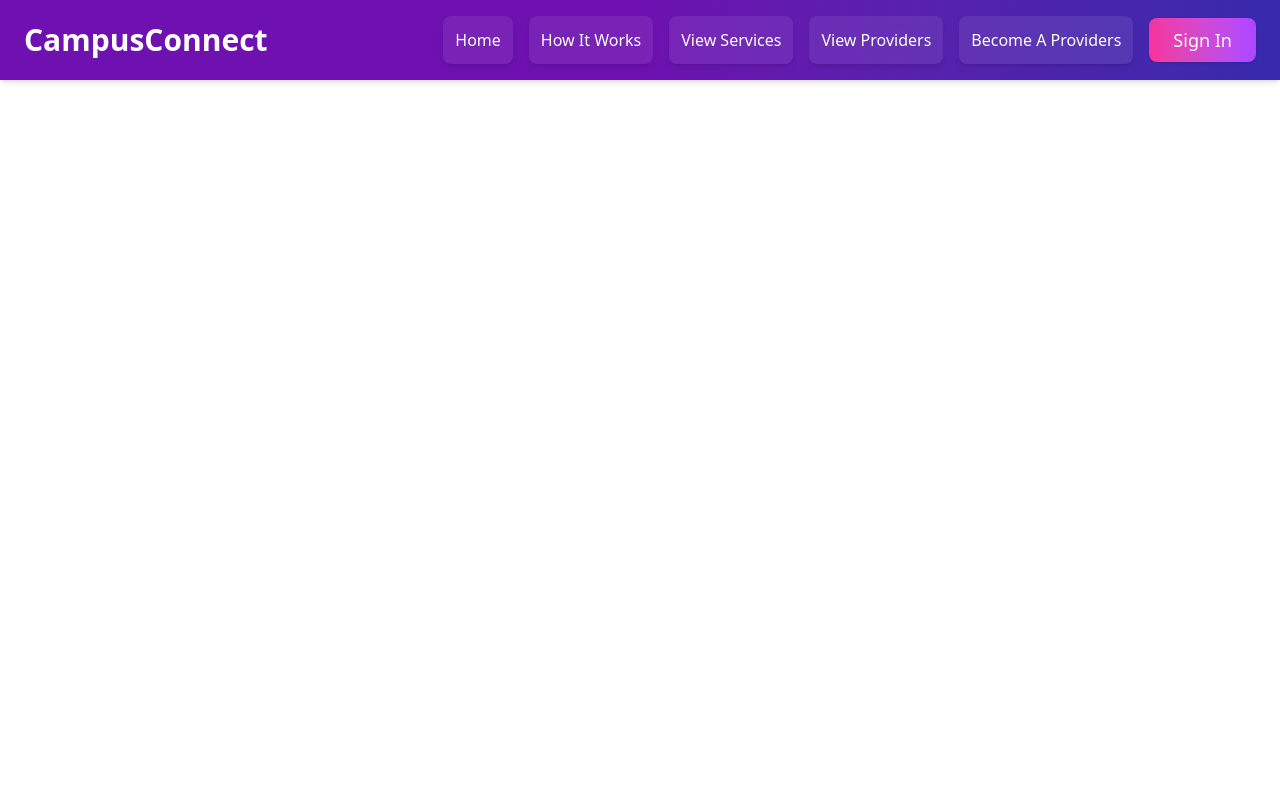
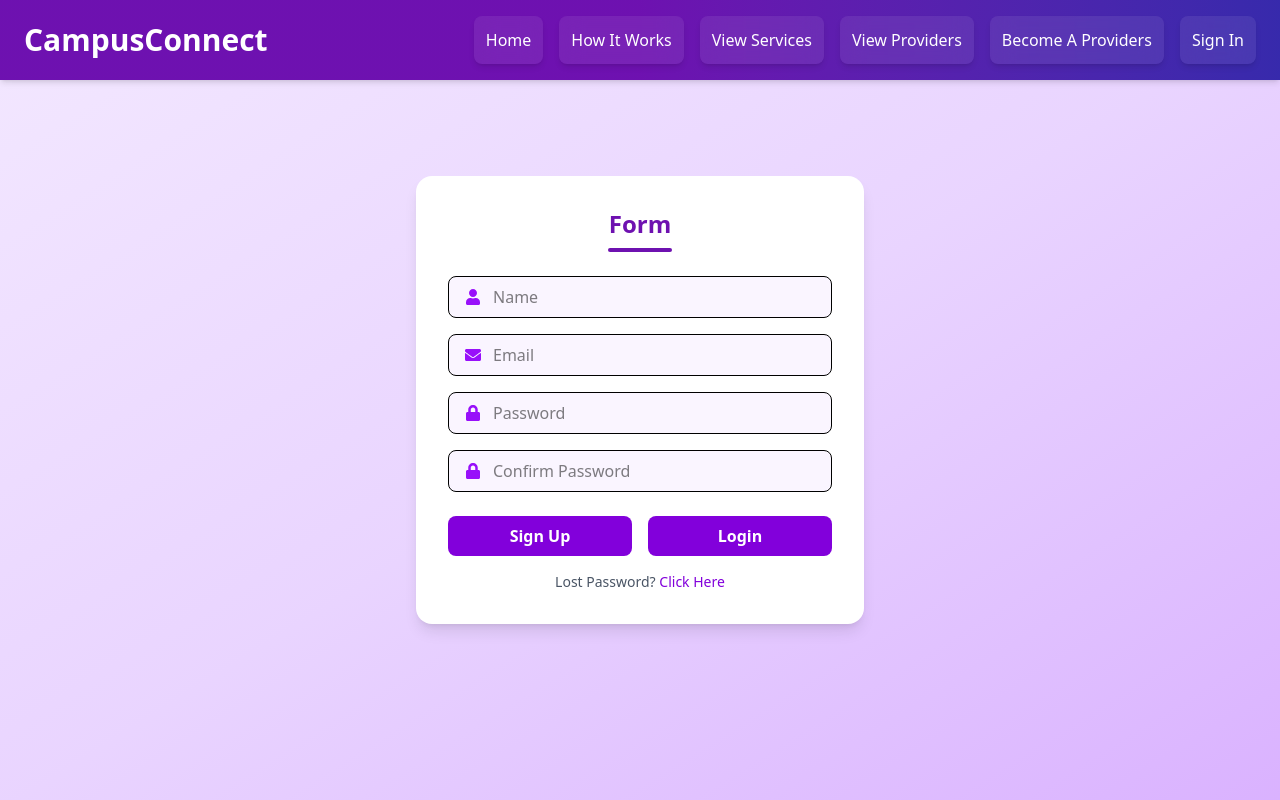
Before and after one commit to Chinomso-Augustine/Chino-Work, a React (Vite) app in the folder Projects/campusconnect/: page /LoginSignUp in a window 1280 px wide. Built offline with nearby package versions, Linux system fonts and the light colour scheme.

Commit message:
making good progress

```diff
--- a/Projects/campusconnect/package.json
+++ b/Projects/campusconnect/package.json
@@ -15,6 +15,7 @@
     "lucide-react": "^0.525.0",
     "react": "^19.1.0",
     "react-dom": "^19.1.0",
+    "react-icons": "^5.5.0",
     "react-router-dom": "^7.6.3",
     "react-select": "^5.10.2",
     "tailwindcss": "^4.1.11"
--- a/Projects/campusconnect/src/App.tsx
+++ b/Projects/campusconnect/src/App.tsx
@@ -5,7 +5,8 @@ import HowItWorks from "./components/How It works/Works.jsx"
 import Services from "./components/Services/Services.jsx"
 import ProvidersData from "./components/Providers/ProviderData.js"
 import ProvidersForm from "./components/Providers/ProvidersForm.jsx"
-import ProvidersPage from "./components/Providers/ProvidersPage.tsx";
+import ProvidersProfile from "./components/Providers/ProvidersProfile.js";
+import LoginSignUp from "./components/Login/LoginSignUp.jsx";
 
 
 
@@ -19,7 +20,8 @@ function App() {
         <Route path="/Services" element={<Services />}/>
         <Route path="/Providers" element={<ProvidersData />}/>
         <Route path="/ProvidersForm" element={<ProvidersForm />}/>
-        <Route path='/Provider/:id' element={<ProvidersPage />} /> {/**adding :id extracts id from provider's profile */}
+        <Route path='/Provider/:id' element={<ProvidersProfile />} /> {/**adding :id extracts id from provider's profile */}
+        <Route path='/LoginSignUp' element={<LoginSignUp />} />
       </Routes>
     </Router>
   )
--- a/Projects/campusconnect/src/components/Home/home.jsx
+++ b/Projects/campusconnect/src/components/Home/home.jsx
@@ -1,5 +1,5 @@
 import { Star, User, Clock } from "lucide-react";
-
+import { Link } from "react-router-dom"
 
 function Home() {
 
@@ -29,11 +29,17 @@ function Home() {
                     Quality services at student-friendly prices. </p>
 
                 <div className="flex flex-col md:flex-row justify-center items-center gap-4">
+
+                    <Link to="/Services">
                         <button className="bg-gradient-to-r from bg-purple-500 via-pink-400px to-pink-500 text-center px-6 py-3 m-5 rounded-2xl text-lg font-semibold shadow-lg hover:scale-105 transition-transform">
                             Browse Services </button>
+                    </Link>
+
+                    <Link to="/Providers">
                     <button className="border text-center px-6 py-3 m-3 rounded-2xl text-lg font-semibold shadow-lg transition-transform hover:scale-105 hover:bg-purple-200 hover:text-purple-600">
                         View All Providers
                     </button>
+                    </Link>
                 </div>
             </section>
 
@@ -86,17 +92,22 @@ function Home() {
                 <p className="text-gray-300 text-lg font-semibold flex text-center justify-center m-4 ">Join our community of students helping students. Find the services you need or offer your skills to others.</p>
 
                 <div className="flex flex-col md:flex-row justify-center gap-6 flex-wrap font-bold mt-9 mb-7">
+
+                    <Link to="/Services">
                         <button className="bg-white text-purple-800 text-lg rounded-lg p-4  cursor-pointer">
                             Find Services
+                        </button>
+                    </Link>
 
-                    </button>
+                    <Link to="/Providers">
                         <button className="border text-white text-lg rounded-lg p-4 hover:bg-white hover:text-purple-800 cursor-pointer">
                             Browse Providers
                         </button>
+                    </Link>
 
                 </div>
-            </footer>
-        </div>
+            </footer >
+        </div >
     )
 }
 export default Home;
--- /dev/null
+++ b/Projects/campusconnect/src/components/Login/LoginSignUp.css
@@ -0,0 +1,97 @@
+.container{
+    display: flex;
+    flex-direction: column;
+    margin: auto;
+    width: 600px;
+    margin-top: 200px;
+    background: rgb(247, 207, 207);
+    padding-bottom: 30px;
+    border-radius: 20px;
+}
+
+.header{
+    display: flex;
+    flex-direction: column;
+    align-items: center;
+    gap: 9px;
+    width: 100%;
+    margin-top: 30px;
+}
+
+.text{
+    color: blue;
+    font-size: 30px;
+    font-weight: 800;
+}
+.underline{
+    width: 60px;
+    height: 7px;
+    background-color: red;
+    border-radius: 10px;
+}
+.inputs{
+    margin-top: 60px;
+    display: flex;
+    flex-direction: column;
+    gap:20px;
+}
+
+.input{
+    display:flex;
+    align-items: center;
+    margin: auto;
+    width: 400px;
+    height: 70px;
+    background-color: antiquewhite;
+    border-radius: 10px;
+}
+
+.icon{
+    margin: 0px 30px;
+    color: blue;
+}
+.input input{
+    height: 50px;
+    width: 400px;
+    background:transparent;
+    border:none;
+    outline: none;
+    font-size: 20px;
+}
+.submit-container, button{
+   display: flex;
+   flex-direction: row;
+   margin-left: 70px;
+   border: none;
+
+}
+.submit{
+    display: flex;
+    flex-direction:row;
+    gap: 10px;
+    width: 120px;
+    height: 50px;
+    justify-content: center;
+    align-items: center;
+    margin-top: 20px;
+    color: white;
+    font-size: 24px;
+    background: blue;
+    border-radius: 15px;
+    cursor: pointer;
+
+}
+.forgot-password{
+    padding-left:150px;
+    margin-top: 30px;
+    color: purple;
+    font-size: 20px;
+}
+.forgot-password span{
+    color: red;
+    cursor: pointer;
+}
+.gray{
+    background-color: gray;
+    color: rgb(59, 3, 59);
+}
--- /dev/null
+++ b/Projects/campusconnect/src/components/Login/LoginSignUp.jsx
@@ -0,0 +1,94 @@
+import React, { useState } from 'react';
+import { FaUser, FaLock, FaEnvelope } from 'react-icons/fa';
+
+const LoginSignUp = () => {
+    const [action, setAction] = useState("Form"); // This is where we perform action. It's currently on Sign UP which means Login btn is gray
+
+    return (
+        <div className="min-h-screen flex items-center justify-center bg-gradient-to-br from-purple-100 via-purple-200 to-purple-300 px-4">
+            <div className="bg-white p-8 rounded-2xl shadow-lg w-full max-w-md">
+
+                {/* Header */}
+                <div className="text-center mb-6">
+                    <div className="text-2xl font-bold text-purple-800">{action}</div>
+                    <div className="w-16 h-1 bg-purple-800 mx-auto mt-2 rounded"></div> {/*For line bellow header */}
+                </div>
+
+                {/* Input Fields */}
+                <div className="space-y-4">
+                    {/* If action is Login, we hide the name input by creating empty div, else show everything */}
+                    {action === "Login" ? <div></div> :
+                        <div className="flex items-center border rounded-lg px-4 py-2 bg-purple-50">
+                            <FaUser className="text-purple-600 mr-3" />
+                            <input
+                                type="text"
+                                placeholder="Name"
+                                className="bg-transparent outline-none flex-1"
+                            />
+                        </div>
+                    }
+
+                    <div className="flex items-center border rounded-lg px-4 py-2 bg-purple-50">
+                        <FaEnvelope className="text-purple-600 mr-3" />
+                        <input
+                            type="email"
+                            placeholder="Email"
+                            className="bg-transparent outline-none flex-1"
+                        />
+                    </div>
+
+                    <div className="flex items-center border rounded-lg px-4 py-2 bg-purple-50">
+                        <FaLock className="text-purple-600 mr-3" />
+                        <input
+                            type="password"
+                            placeholder="Password"
+                            className="bg-transparent outline-none flex-1"
+                        />
+                    </div>
+                     <div className="flex items-center border rounded-lg px-4 py-2 bg-purple-50">
+                        <FaLock className="text-purple-600 mr-3" />
+                        <input
+                            type="password"
+                            placeholder="Confirm Password"
+                            className="bg-transparent outline-none flex-1"
+                        />
+                    </div>
+                </div>
+
+                {/* Dynamic btn change: if action is Login, change Sign Up btn to gray, else do nothing */}
+                {/* Dynamic btn change: if action is Sign Up, change Login btn to gray, else do nothing */}
+                <div className="flex justify-between mt-6 space-x-4">
+                    <button
+                        className={`flex-1 py-2 rounded-lg font-semibold ${
+                            action === "Login"
+                                ? "bg-purple-300 text-gray-700 cursor-default"
+                                : "bg-purple-700 text-white hover:bg-purple-800 transition"
+                        }`}
+                        onClick={() => { setAction("Sign Up") }}
+                    >
+                        Sign Up
+                    </button>
+                    <button
+                        className={`flex-1 py-2 rounded-lg font-semibold ${
+                            action === "Sign Up"
+                                ? "bg-purple-300 text-gray-700 cursor-default"
+                                : "bg-purple-700 text-white hover:bg-purple-800 transition"
+                        }`}
+                        onClick={() => { setAction("Login") }}
+                    >
+                        Login
+                    </button>
+                </div>
+
+                {/* If action is Sign Up, we hide forgot password section */}
+                {action === "Sign Up" ? <div></div> :
+                    <div className='text-sm text-center text-gray-600 mt-4'>
+                        Lost Password? <span className="text-purple-700 font-medium cursor-pointer hover:underline">Click Here</span>
+                    </div>
+                }
+            </div>
+        </div>
+    )
+}
+
+export default LoginSignUp;
--- a/Projects/campusconnect/src/components/Navbar/Nav.jsx
+++ b/Projects/campusconnect/src/components/Navbar/Nav.jsx
@@ -1,5 +1,5 @@
 import React, { useState } from "react";
-import { Import, Menu, X } from 'lucide-react'; // if installed
+import { Menu, X } from 'lucide-react'; // if installed
 import { Link } from "react-router-dom"
 
 function Navbar() {
@@ -13,6 +13,7 @@ function Navbar() {
     { label: "View Services", href: "/Services" },
     { label: "View Providers", href: "/Providers" },
     { label: "Become A Providers", href: "/ProvidersForm" },
+    { label: "Sign In", href: "/LoginSignUp"},
 
   ];
 
@@ -33,12 +34,7 @@ function Navbar() {
               {item.label}
             </Link>
           ))}
-          <a
-            href="#"
-            className="bg-gradient-to-r from-pink-500 to-purple-500 text-white px-6 py-2 rounded-lg shadow text-lg hover:opacity-90 transition"
-          >
-            Sign In
-          </a>
+
         </div>
 
         {/* Hamburger toggle - shown only on small screens */}
@@ -61,14 +57,10 @@ function Navbar() {
               {item.label}
             </Link>
           ))}
-          <a
-            href="#"
-            className="bg-gradient-to-r from-pink-500 to-purple-500 w-[80%] py-2 text-center rounded-lg shadow text-lg hover:opacity-90"
-          >
-            Sign In
-          </a>
         </div>
+
       )}
+
     </nav>
   );
 }
--- a/Projects/campusconnect/src/components/Services/Services.jsx
+++ b/Projects/campusconnect/src/components/Services/Services.jsx
@@ -1,5 +1,4 @@
 import { MockProviders } from "../Mock Data/MockUserData";
-import DisplayInfo from "../Providers/ProviderData"
 
 
 function Services() {
```
Also changed, not shown: Projects/campusconnect/src/components/Providers/ProvidersProfile.tsx (renamed from Projects/campusconnect/src/components/Providers/ProvidersPage.tsx), 2 other files (tests, documents, lock files or other folders). Lines whose indentation alone changed are shown as unchanged.
